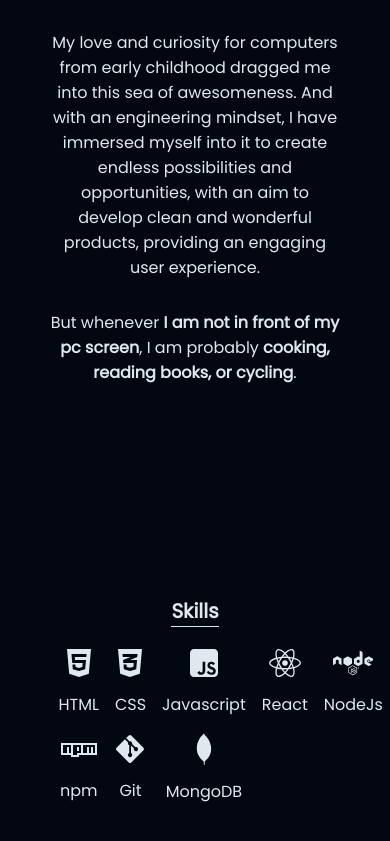
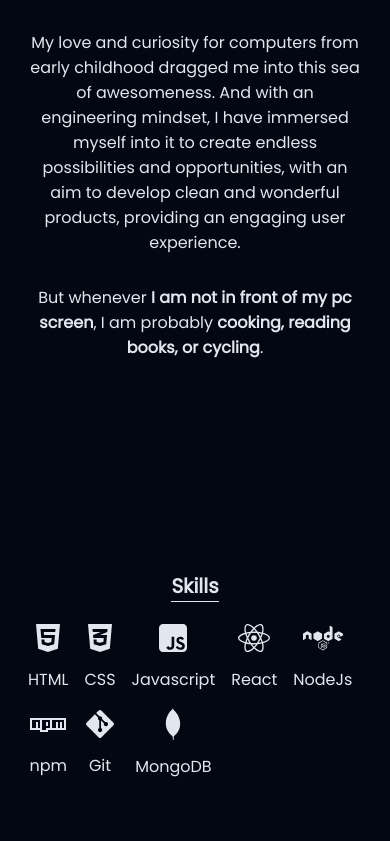
Before and after one commit to rajdeepX/portfolio, a React (Vite) app: page / in a window 390 px wide. Shown: the part 1095-1936 px from the top of the page. Built offline with nearby package versions, Linux system fonts and the light colour scheme.

Commit message:
Responsive css edit

```diff
--- a/src/App.css
+++ b/src/App.css
@@ -323,9 +323,8 @@ footer .footer-links a:hover {
 }
 
 @media screen and (max-width: 768px) {
-  html {
-    padding: 0;
-    margin: 0;
+  main {
+    padding: 0 28px;
   }
   .intro-container {
     max-width: 500px;
@@ -333,7 +332,7 @@ footer .footer-links a:hover {
     margin-bottom: 100px;
     display: flex;
     align-items: center;
-    padding: 0 28px;
+    /* padding: 0 28px; */
   }
 
   .intro-detail-container h1 {
@@ -345,7 +344,7 @@ footer .footer-links a:hover {
     width: 100%;
     flex-direction: column;
     justify-content: center;
-    padding: 0 50px;
+    /* padding: 0 50px; */
     text-align: center;
   }
   .background-container h3 {
@@ -364,12 +363,13 @@ footer .footer-links a:hover {
   .skill-container {
     display: flex;
     flex-direction: column;
-    align-items: center;
+    /* align-items: center; */
     justify-content: center;
     text-align: center;
+    /* padding: 0; */
   }
   .skill-container h3 {
-    margin-bottom: 20px;
+    margin: 0 auto 20px;
     border-bottom: 1px solid #e1e7ef;
     text-align: center;
     width: fit-content;
@@ -380,7 +380,7 @@ footer .footer-links a:hover {
     flex-direction: column;
     justify-content: center;
     align-items: center;
-    padding: 0 50px;
+    /* padding: 0 50px; */
     text-align: center;
   }
   .project-detail {
@@ -408,7 +408,7 @@ footer .footer-links a:hover {
   }
   .commit,
   .contact-container {
-    padding: 0 50px;
+    /* padding: 0 50px; */
     text-align: center;
   }
 }
```
